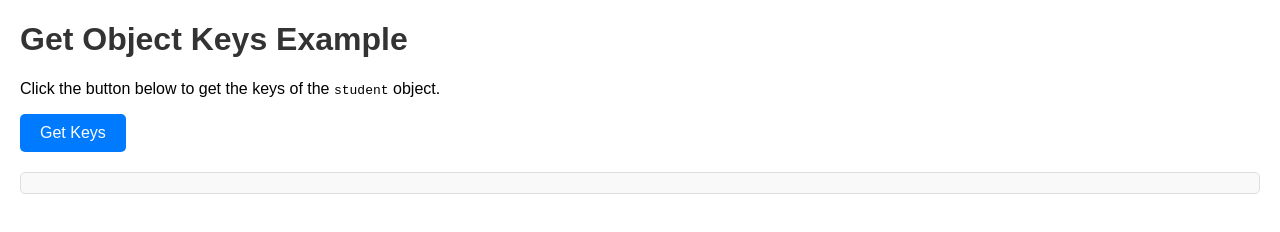
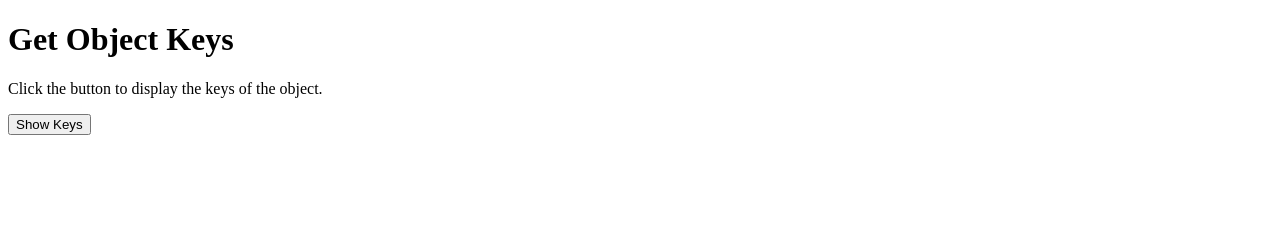
Before and after one commit to acciojob/get-object-keys-bhpuja, a website: page main.html in a window 1280 px wide. Drawn offline with Linux system fonts and the light colour scheme.

Commit message:
created a submission

```diff
--- a/main.html
+++ b/main.html
@@ -4,50 +4,18 @@
   <meta charset="UTF-8">
   <meta name="viewport" content="width=device-width, initial-scale=1.0">
   <title>Get Object Keys</title>
-  <style>
-    body {
-      font-family: Arial, sans-serif;
-      margin: 20px;
-    }
-
-    h1 {
-      color: #333;
-    }
-
-    button {
-      padding: 10px 20px;
-      background-color: #007BFF;
-      color: white;
-      border: none;
-      border-radius: 5px;
-      cursor: pointer;
-      font-size: 16px;
-    }
-
-    button:hover {
-      background-color: #0056b3;
-    }
-
-    .output {
-      margin-top: 20px;
-      padding: 10px;
-      border: 1px solid #ddd;
-      border-radius: 5px;
-      background-color: #f9f9f9;
-    }
-  </style>
 </head>
 <body>
-  <h1>Get Object Keys Example</h1>
-  <p>Click the button below to get the keys of the <code>student</code> object.</p>
-  <button onclick="showKeys()">Get Keys</button>
-  <div class="output" id="output"></div>
+  <h1>Get Object Keys</h1>
+  <p>Click the button to display the keys of the object.</p>
+  <button onclick="showKeys()">Show Keys</button>
+  <div id="output"></div>
 
   <script>
     // Create an object called student with a property called name
     const student = {
       name: "John",
-      age: 20,
+      age: 25,
       grade: "A",
     };
 
@@ -56,11 +24,11 @@
       return Object.keys(this);
     };
 
-    // Function to display the keys in the output div
+    // Function to display keys
     function showKeys() {
-      const keys = student.getKeys(); // Get keys of the student object
-      const outputDiv = document.getElementById("output");
-      outputDiv.textContent = "Keys: " + keys.join(", ");
+      const outputDiv = document.getElementById('output');
+      const keys = student.getKeys(); // Get keys using the custom method
+      outputDiv.textContent = `Keys: ${keys.join(', ')}`;
     }
   </script>
 </body>
```
